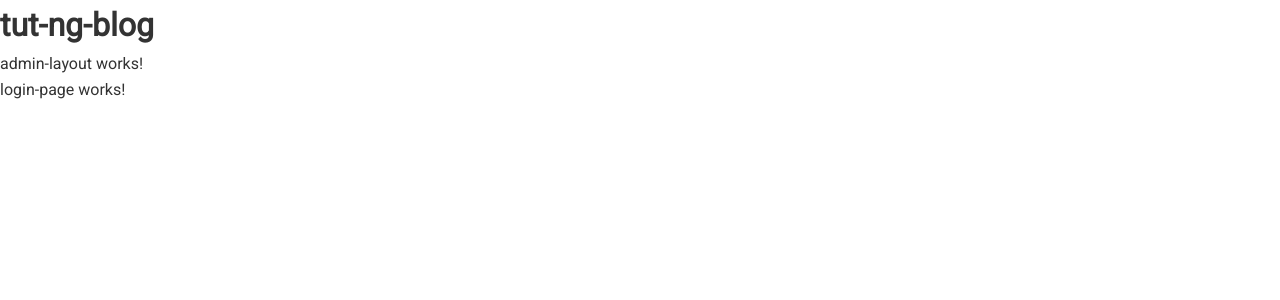
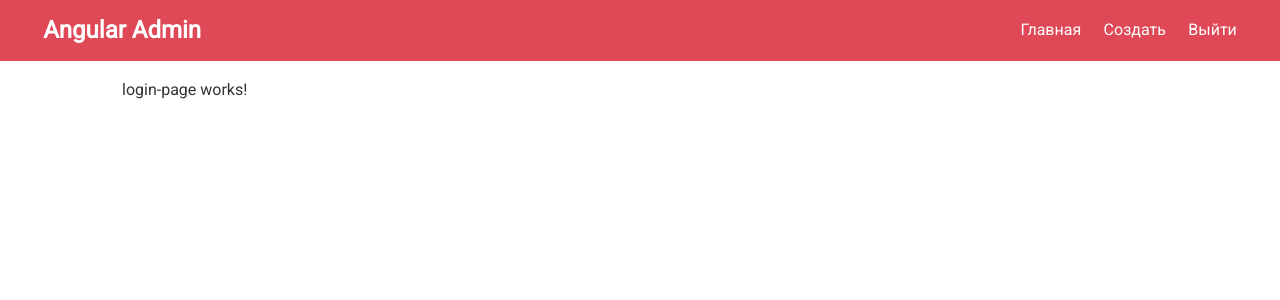
Before and after one commit to epetrov2/tut-ng-blog, an Angular app: page /admin/login in a window 1280 px wide. Shown: the top 300 px of the page. Built offline with nearby package versions, Linux system fonts and the light colour scheme; no server answers.

Commit message:
Make admin layout routing

```diff
--- a/src/app/admin/shared/components/admin-layout/admin-layout.component.html
+++ b/src/app/admin/shared/components/admin-layout/admin-layout.component.html
@@ -1,2 +1,21 @@
-<p>admin-layout works!</p>
-<router-outlet></router-outlet>
+<nav class="navbar bg-primary">
+    <h1>
+        <a routerLink="/">Angular Admin</a>
+    </h1>
+
+    <ul>
+        <li routerLinkActive="active">
+            <a [routerLink]="['/admin','dashboard']">Главная</a>
+        </li>
+        <li routerLinkActive="active">
+            <a [routerLink]="['/admin','create']">Создать</a>
+        </li>
+        <li>
+            <a href="#" (click)="logout($event)">Выйти</a>
+        </li>
+    </ul>
+</nav>
+
+<div class="container">
+    <router-outlet></router-outlet>
+</div>
--- a/src/app/admin/shared/components/admin-layout/admin-layout.component.ts
+++ b/src/app/admin/shared/components/admin-layout/admin-layout.component.ts
@@ -1,4 +1,5 @@
 import { Component, OnInit } from '@angular/core';
+import { Router } from '@angular/router';
 
 @Component({
   selector: 'app-admin-layout',
@@ -7,9 +8,14 @@
 })
 export class AdminLayoutComponent implements OnInit {
 
-  constructor() { }
+  constructor(private router: Router) { }
 
   ngOnInit(): void {
   }
 
+  logout(event: Event) {
+    event.preventDefault();
+    this.router.navigate(['/admin','login']);
+  }
+
 }
--- a/src/app/app.component.html
+++ b/src/app/app.component.html
@@ -1,2 +1 @@
-<h1> {{title}} </h1>
 <router-outlet></router-outlet>
```
